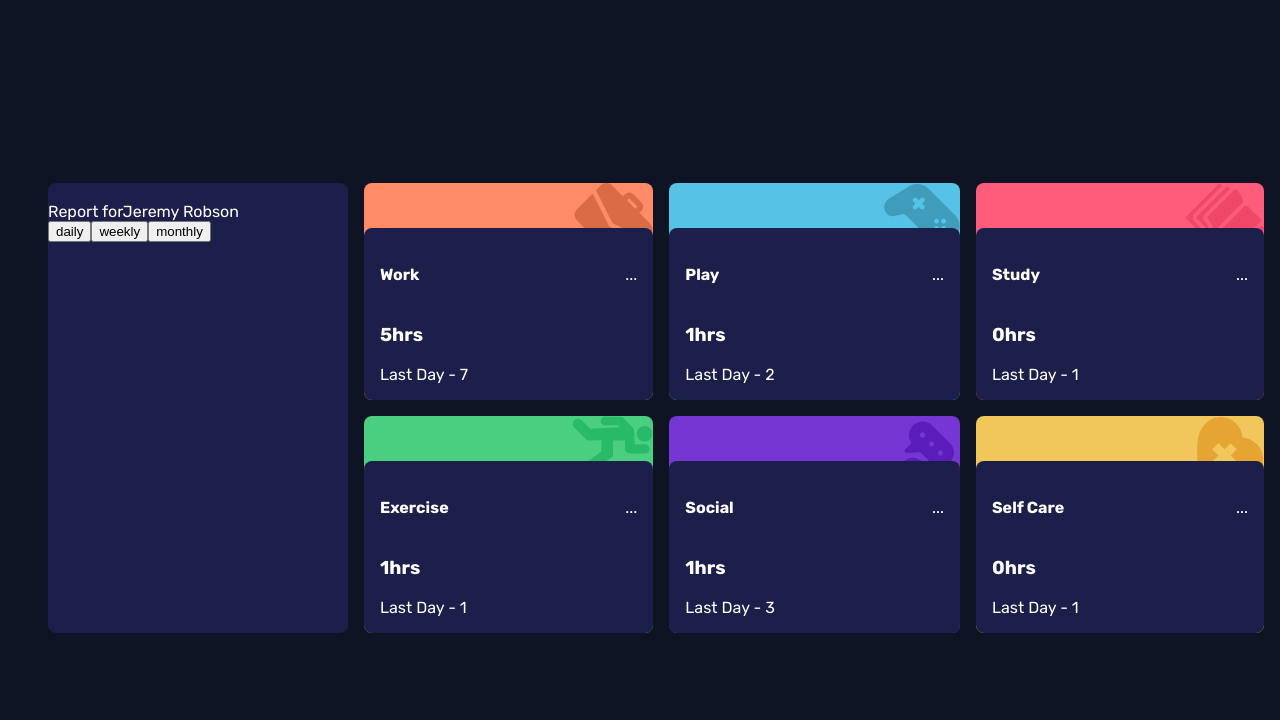
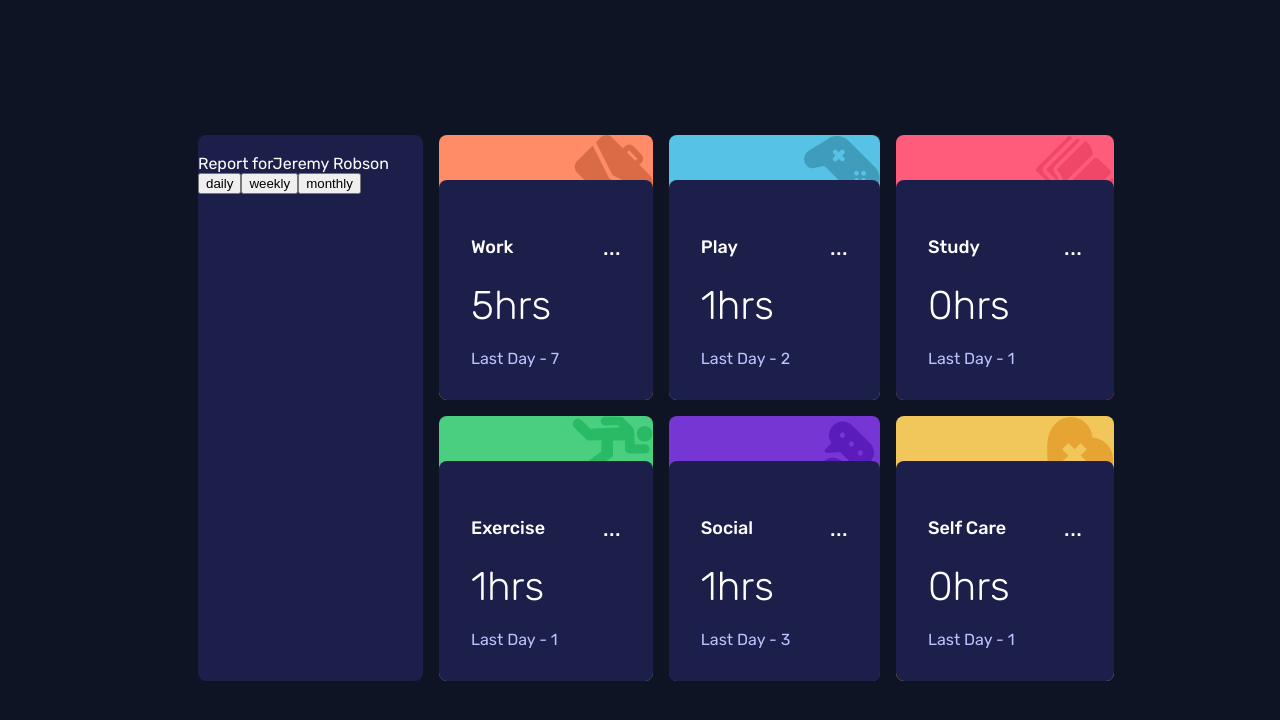
Before and after one commit to vhetet/frontend-mentor-time-tracking-dashboard, a React (Create React App) app: page / in a window 1280 px wide. Shown: the top 720 px of the page. Built offline with nearby package versions, Linux system fonts and the light colour scheme.

Commit message:
update card style

```diff
--- a/src/App.scss
+++ b/src/App.scss
@@ -3,7 +3,7 @@
 .App {
   display: inline-grid;
   grid-template-columns: 25% 75%;
-  width: 1200px;
+  width: 900px;
   column-gap: 1rem;
 
   .profile {
@@ -70,13 +70,34 @@
     }
 
     .card-content {
-      padding: 1rem;
+      padding: 2rem;
       margin-top: 2.8rem;
 
       .title {
         display: flex;
         justify-content: space-between;
         align-items: center;
+
+        h4 {
+          font-size: 1.125rem;
+          font-weight: 500;
+        }
+
+        span {
+          font-size: 1.5rem;
+        }
+      }
+
+      .info {
+        h3 {
+          font-size: 2.5rem;
+          margin-block-start: 0em;
+          margin-block-end: 0.5em;
+          font-weight: 300;
+        }
+        span {
+          color: $pale-blue;
+        }
       }
     }
   }
```
